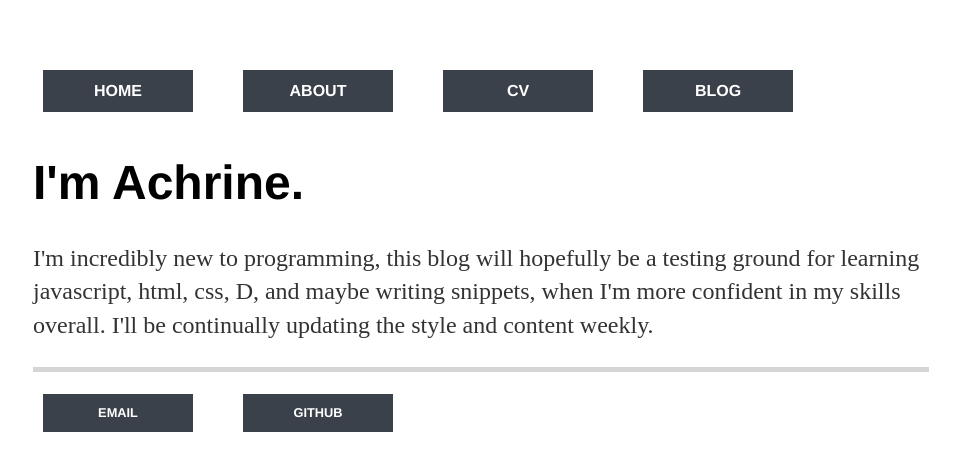
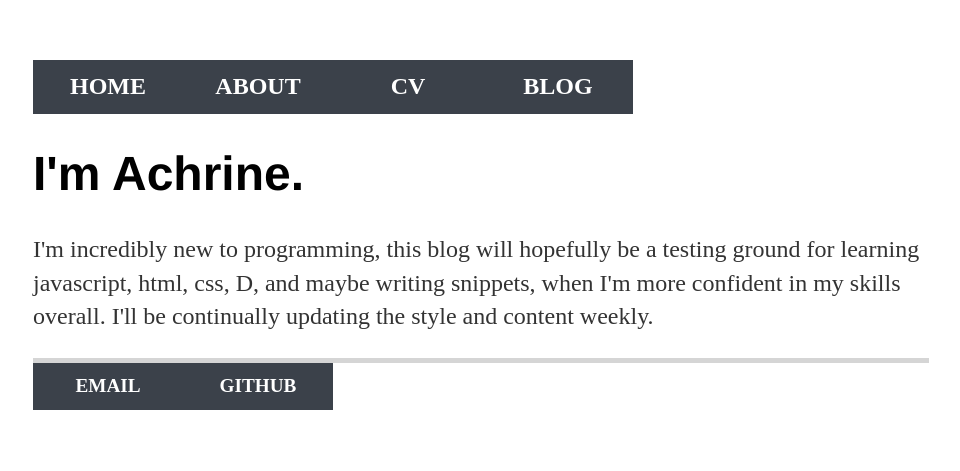
Before and after one commit to Achrine/achrine.github.io, a Jekyll site: the page built from index.html, in a window 1280 px wide. Shown: the top 471 px of the page, without its empty margins (159-1119 px from the left). Built offline with Jekyll 4.4.1, drawn with Linux system fonts in a browser that asks for light colours.

Commit message:
Update main.css

```diff
--- a/css/main.css
+++ b/css/main.css
@@ -12,17 +12,26 @@ h3 { font-size: 2.3em; }
 h4 { font-size: 1.9em; }
 
 nav ul, footer ul {
-	font-size: 1em;
+/*	font-size: 1em;
 	font-family: 'Helvetica', 'Arial', 'Sans-Serif';
 	padding: 10px;
 	list-style-type: none;
 	font-weight: bold;
 	margin: 5;
-	overflow: hidden;
+	overflow: hidden; */
+
+	list-style: none;
+	 margin: 0;
+	 padding: 0;
+	 overflow: hidden;
 }
 nav ul li, footer ul li {
+	/*
 	display: inline;
 	margin-right: 50px;
+	float: left;
+	*/
+
 	float: left;
 }
 
```
